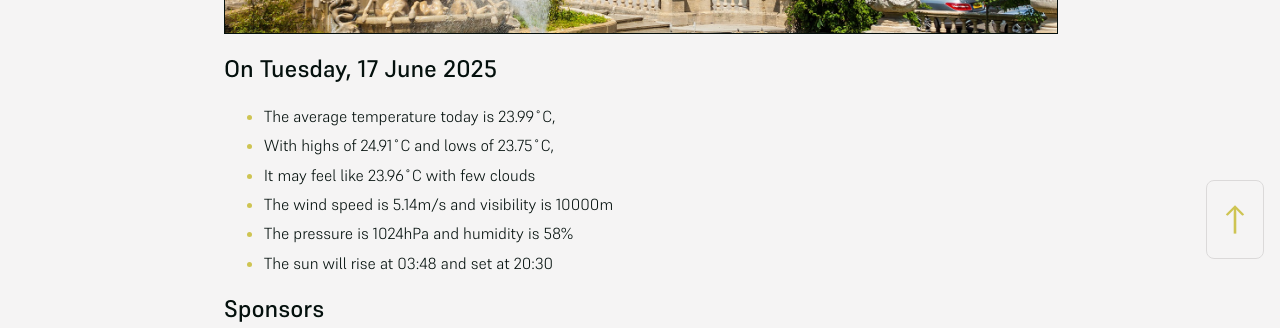
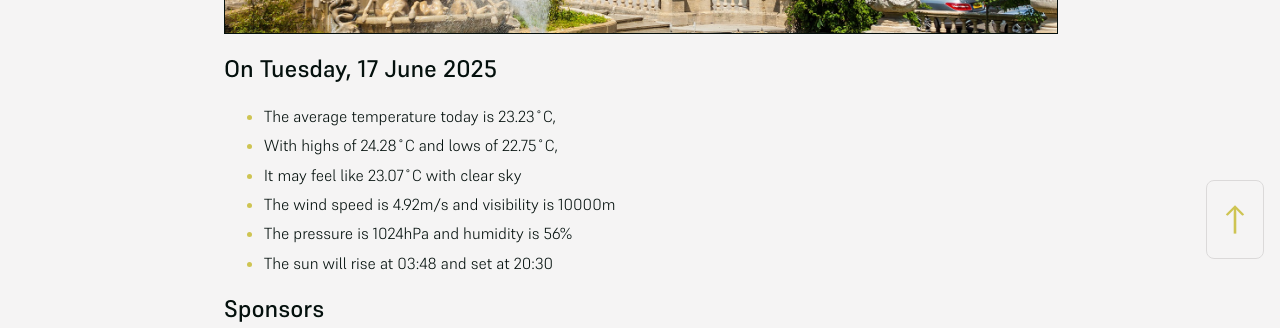
Before and after one commit to mat-0/cheltenham-open-data, a Jekyll site: the page built from index.md, in a window 1280 px wide. Shown: the part 625-953 px from the top of the page. Built offline with Jekyll 4.4.1, drawn with Linux system fonts in a browser that asks for light colours.

Commit message:
Updated 2025-06-17 17:00:04

```diff
--- a/index.md
+++ b/index.md
@@ -10,11 +10,11 @@ seo: Menu
 <!-- weather_marker starts -->
 ## On Tuesday, 17 June 2025
 
-- The average temperature today is 23.99˚C,
-- With highs of 24.91˚C and lows of 23.75˚C,
-- It may feel like 23.96˚C with few clouds
-- The wind speed is 5.14m/s and visibility is 10000m
-- The pressure is 1024hPa and humidity is 58%
+- The average temperature today is 23.23˚C,
+- With highs of 24.28˚C and lows of 22.75˚C,
+- It may feel like 23.07˚C with clear sky
+- The wind speed is 4.92m/s and visibility is 10000m
+- The pressure is 1024hPa and humidity is 56%
 - The sun will rise at 03:48 and set at 20:30
 
 <!-- weather_marker ends -->
```
Also changed, not shown: _data/flood.json (+4 -4 lines), _pages/fix-my-street.md (+1 -1 lines), _pages/news.md (+12 -12 lines).
